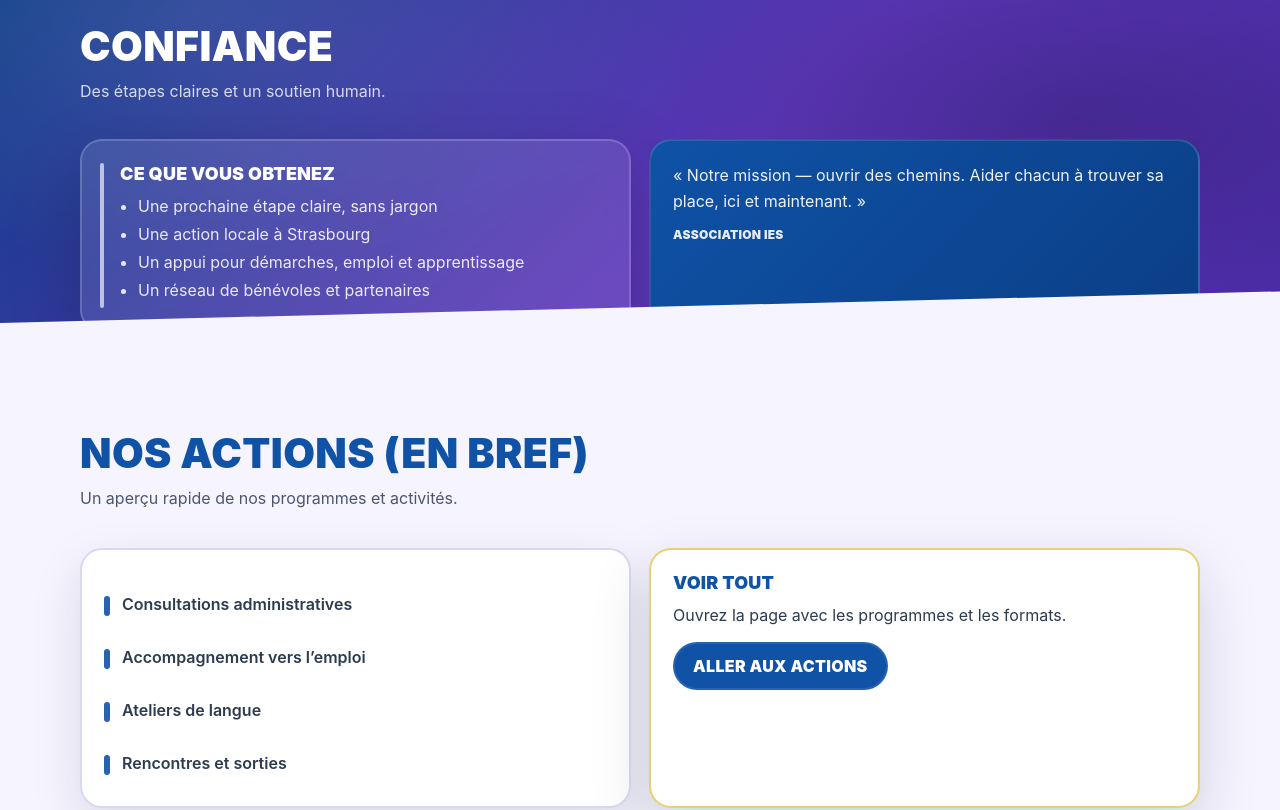
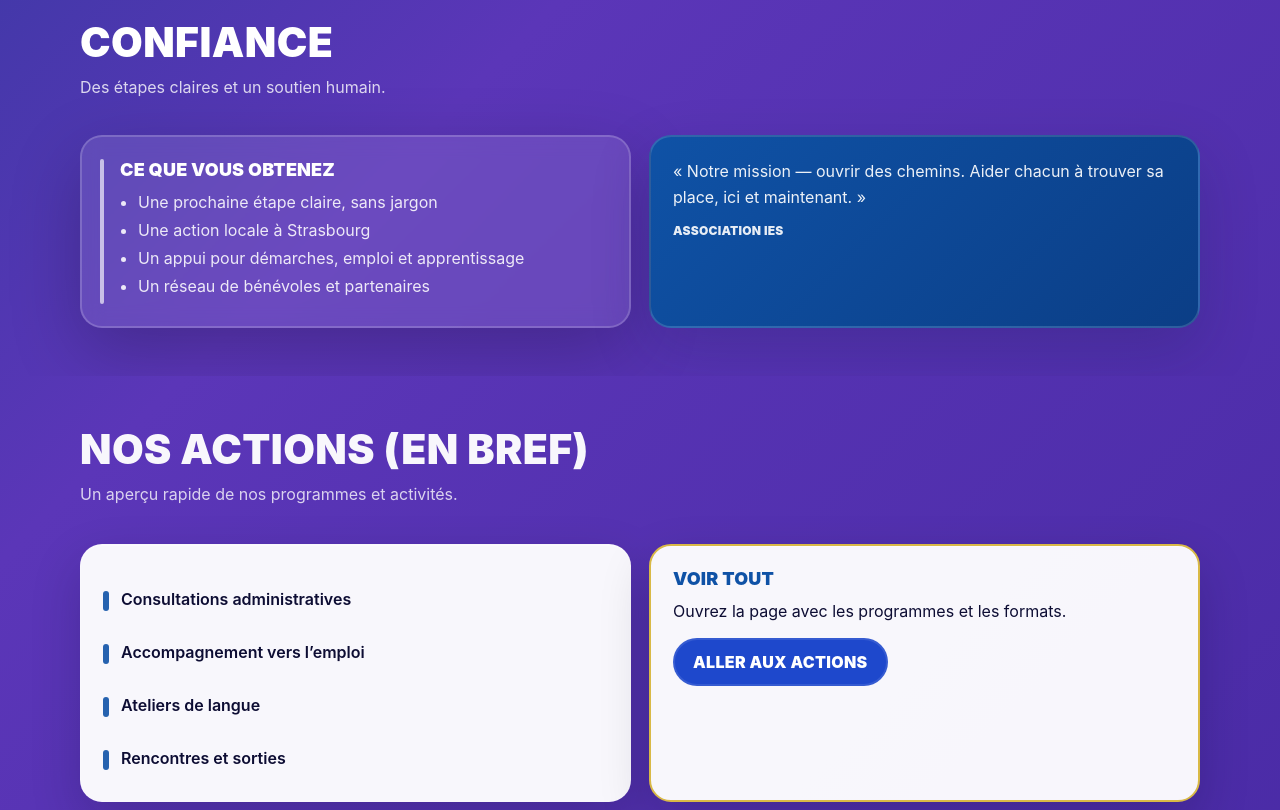
Before and after one commit to aslanzubairaev/Association-IES-, a Next.js app: page /fr in a window 1280 px wide. Shown: the part 1480-2290 px from the top of the page. Built offline with nearby package versions, Linux system fonts and the light colour scheme.

Commit message:
полностью сменил цвет и фон главной страницы

```diff
--- a/src/app/[locale]/page.tsx
+++ b/src/app/[locale]/page.tsx
@@ -17,10 +17,12 @@ export default function LocalePage({ params }: { params: { locale: "ru" | "fr" }
 
   return (
     <main>
-      <Hero locale={locale} />
-      <QuickNav locale={locale} />
-      <TrustBlock locale={locale} />
-      <ActionsPreview locale={locale} />
+      <div className="bg-hero-canvas">
+        <Hero locale={locale} />
+        <QuickNav locale={locale} />
+        <TrustBlock locale={locale} />
+        <ActionsPreview locale={locale} />
+      </div>
       <Footer locale={locale} />
     </main>
   );
--- a/src/app/globals.css
+++ b/src/app/globals.css
@@ -16,6 +16,29 @@
 
   --color-text: #0b1b33;
   --color-muted: #4b5563;
+
+  --hero-indigo: var(--color-primary-dark);
+  --hero-violet: var(--color-secondary);
+  --hero-yellow: #f7cf4a;
+
+  --section-bg-start: var(--blue-2);
+  --section-bg-end: var(--purple-2);
+  --section-gradient: radial-gradient(900px 420px at 15% 15%, rgba(255, 255, 255, 0.1), transparent 60%),
+    radial-gradient(800px 380px at 85% 40%, rgba(0, 0, 0, 0.18), transparent 55%),
+    linear-gradient(135deg, var(--blue-2) 0%, var(--purple) 55%, var(--purple-2) 100%);
+  --section-heroish-vignette-opacity: 0;
+
+  --card-bg: rgba(255, 255, 255, 0.96);
+  --card-bg-tint: rgba(255, 255, 255, 0.96);
+  --card-border: rgba(255, 255, 255, 0.1);
+  --card-shadow: inset 0 1px 0 rgba(255, 255, 255, 0.35), 0 20px 50px rgba(9, 12, 35, 0.18);
+  --card-text: #0d0d33;
+
+  --accent-yellow: var(--hero-yellow);
+  --accent-yellow-border: #d9b946;
+  --accent-yellow-glow: rgba(247, 207, 74, 0.25);
+  --accent-blue: #1e48cc;
+  --wave-offwhite: #f4f2ff;
 
   --site-header-height: 72px;
 
--- a/src/components/sections/TrustBlock.tsx
+++ b/src/components/sections/TrustBlock.tsx
@@ -12,7 +12,7 @@ type TrustBlockProps = {
 };
 
 // Переход секции вниз: выводим фиолетовый блок в общий фон сайта, без розовых оттенков.
-const slantPinkStyle = { "--next": "var(--color-bg)" } as CSSProperties;
+const slantPinkStyle = { "--next": "var(--blue-2)" } as CSSProperties;
 
 // Блок доверия: простой список тезисов, двуязычный.
 export function TrustBlock({ locale }: TrustBlockProps) {
@@ -38,7 +38,7 @@ export function TrustBlock({ locale }: TrustBlockProps) {
         ];
 
   return (
-    <section className="section section--purple slant trust-block" style={slantPinkStyle}>
+    <section className="section section--purple trust-block" style={slantPinkStyle}>
       <Container>
         <div className="section-head section-head--on-dark">
           <h2 className="h2">{title}</h2>
--- a/src/legacy/styles.css
+++ b/src/legacy/styles.css
@@ -25,6 +25,9 @@
 
     --border: 2px;
     --shadow: 0 18px 50px rgba(11, 27, 51, .12);
+    --bg-hero-canvas: radial-gradient(900px 420px at 15% 15%, rgba(255,255,255,.10), transparent 60%),
+                      radial-gradient(800px 380px at 85% 40%, rgba(0,0,0,.18), transparent 55%),
+                      linear-gradient(135deg, var(--blue-2) 0%, var(--purple) 55%, var(--purple-2) 100%);
 
     /* Вертикальный ритм секций: один стандарт на весь сайт. */
     --space-section-y: 88px;
@@ -127,6 +130,10 @@
     overflow: hidden;
   }
 
+  .bg-hero-canvas{
+    background: var(--bg-hero-canvas);
+  }
+
   .section--purple{
     background: radial-gradient(900px 420px at 15% 15%, rgba(255,255,255,.10), transparent 60%),
                 radial-gradient(800px 380px at 85% 40%, rgba(0,0,0,.18), transparent 55%),
@@ -136,30 +143,71 @@
   }
 
   .section--pink{ background: var(--pink); }
-  .section--pink-2{ background: var(--pink-2); }
+  .section--pink-2{ background: var(--section-gradient); }
   .section--soft{
-    background: var(--color-bg);
+    background: var(--section-gradient);
     margin-top: 0;
     clip-path: none;
   }
 
-  /* “Что вам нужно?”: мягкая лавандовая “дымка”, чтобы фон не выглядел белым и был как на Hero-палитре. */
-  .section--soft::before{
+  /* “Что вам нужно?”: мягкая “heroish” дымка, но очень лёгкая. */
+  .section--soft::before,
+  .section--pink-2::before{
     content: "";
     position: absolute;
     /* Важно: не даём слою “залезать” на следующую секцию, чтобы не появлялась цветная полоса на стыке. */
     inset: 0;
-    background:
-      linear-gradient(180deg, rgba(91, 54, 184, 0.16) 0%, rgba(246, 244, 255, 0.00) 58%),
-      radial-gradient(720px 520px at 18% 45%, rgba(91, 54, 184, 0.16), transparent 62%),
-      radial-gradient(760px 560px at 82% 55%, rgba(91, 54, 184, 0.12), transparent 66%);
+    background: none;
     /* Без сильного размытия — иначе на границе секций появляется “стык/лента”. */
-    opacity: 0.92;
+    opacity: var(--section-heroish-vignette-opacity);
     pointer-events: none;
     z-index: 0;
   }
 
-  .section--soft > *{
+  .bg-hero-canvas .section--soft,
+  .bg-hero-canvas .section--pink-2,
+  .bg-hero-canvas .section--purple.trust-block,
+  .bg-hero-canvas .hero-section.section--purple{
+    background: transparent;
+  }
+
+  .bg-hero-canvas .section--soft::before,
+  .bg-hero-canvas .section--pink-2::before,
+  .bg-hero-canvas .section--soft::after,
+  .bg-hero-canvas .section--pink-2::after,
+  .bg-hero-canvas .trust-block::before,
+  .bg-hero-canvas .trust-block::after,
+  .trust-block.slant::after{
+    content: none !important;
+    display: none !important;
+    background: transparent;
+    border: none;
+    box-shadow: none;
+    height: 0;
+    margin: 0;
+    padding: 0;
+    filter: none;
+    transform: none;
+    transition: none;
+    animation: none;
+  }
+
+  section.trust-block.slant::before,
+  section.trust-block.slant::after{
+    content: none !important;
+    display: none !important;
+  }
+
+  .bg-hero-canvas .section--pink-2{
+    border-top: none;
+    box-shadow: none;
+    position: relative;
+    z-index: 1;
+  }
+
+
+  .section--soft > *,
+  .section--pink-2 > *{
     position: relative;
     z-index: 1;
   }
@@ -259,6 +307,53 @@
     border: var(--border) solid rgba(255,255,255,.18);
     box-shadow: 0 24px 70px rgba(0,0,0,.22);
     backdrop-filter: blur(10px);
+  }
+
+  .section--soft .card--paper,
+  .section--pink-2 .card--paper{
+    background: var(--card-bg);
+    border: 1px solid var(--card-border);
+    box-shadow: var(--card-shadow);
+    color: var(--card-text);
+  }
+
+  .section--pink-2 .card--highlight{
+    background: var(--card-bg);
+    border: 2px solid var(--accent-yellow-border);
+    box-shadow: var(--card-shadow);
+  }
+
+  .section--soft .btn--outline-blue:hover,
+  .section--soft .btn--outline-blue:focus-visible,
+  .section--pink-2 .btn--outline-blue:hover,
+  .section--pink-2 .btn--outline-blue:focus-visible{
+    border-color: var(--accent-yellow-border);
+    box-shadow: 0 0 0 3px var(--accent-yellow-glow);
+  }
+
+  .section--pink-2 .btn--blue{
+    background: var(--accent-blue);
+  }
+
+  .section--pink-2 .btn--blue:hover{
+    box-shadow: 0 0 0 4px var(--accent-yellow-glow);
+  }
+
+  .section--soft .section-head .h2--blue,
+  .section--pink-2 .section-head .h2--blue{
+    color: rgba(255, 255, 255, 0.96);
+  }
+
+  .section--soft .muted,
+  .section--pink-2 .muted{
+    color: rgba(255, 255, 255, 0.78);
+  }
+
+  .section--soft .bullet-list li,
+  .section--pink-2 .bullet-list li,
+  .section--soft .card--paper .p,
+  .section--pink-2 .card--paper .p{
+    color: var(--card-text);
   }
 
   .card--yellow{
@@ -515,6 +610,10 @@
     clip-path: polygon(0 0, 100% 0, 100% 86%, 0 100%);
   }
 
+  .trust-block .quote-card{
+    clip-path: none;
+  }
+
   .quote-card__text{
     margin: 0;
     font-size: 16px;
```
